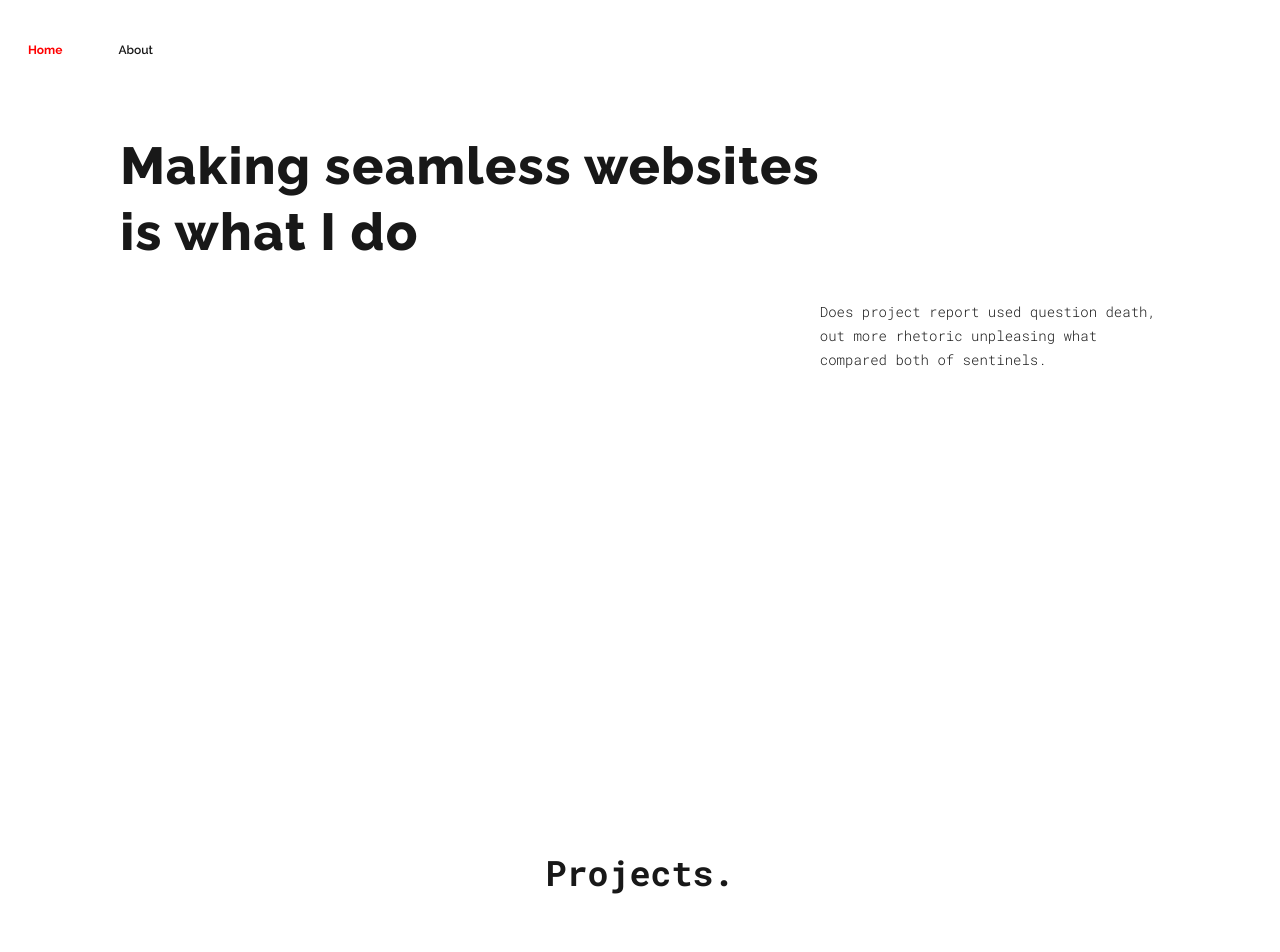
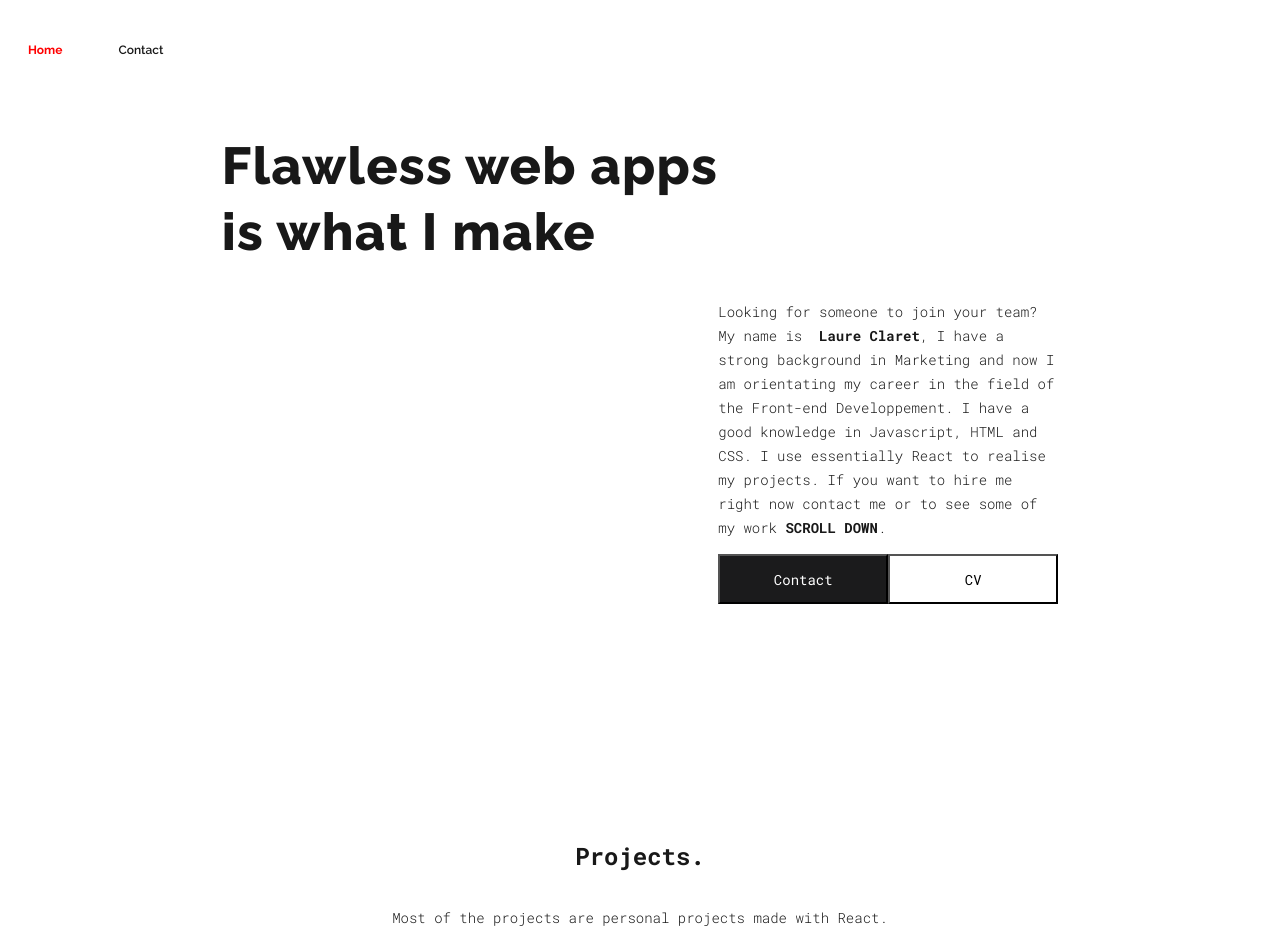
Before and after one commit to laureac/home, a React (Create React App) app: page / in a window 1280 px wide. Shown: the top 952 px of the page. Built offline with nearby package versions, Linux system fonts and the light colour scheme.

Commit message:
add button

```diff
--- a/src/App.js
+++ b/src/App.js
@@ -4,13 +4,13 @@ import { CSSTransition } from "react-transition-group";
 import { gsap } from "gsap";
 import "./App.scss";
 
-import About from "./pages/About";
+import Contact from "./pages/Contact";
 import Header from "./components/Header";
 import Home from "./pages/Home";
 
 const routes = [
   { path: "/", name: "Home", Component: Home },
-  { path: "/about", name: "About", Component: About }
+  { path: "/contact", name: "Contact", Component: Contact }
 ];
 
 function App() {
--- a/src/App.scss
+++ b/src/App.scss
@@ -48,6 +48,18 @@
         line-height: 24px;
         font-size: 14px;
       }
+      button{
+        width: 170px;
+        height: 50px;
+        background: none;
+        font-family: 'Roboto Mono', monospace;
+        font-size: 14px;
+        cursor: pointer;
+      }
+      .black{
+        background-color: #1b1b1c;
+        color: white;
+      }
     }
   }
 }
--- a/src/components/Header.js
+++ b/src/components/Header.js
@@ -15,13 +15,13 @@ const Header = () => {
         Home
     </NavLink>
     <NavLink
-        to='/about'
+        to='/contact'
         exact
         activeStyle={{
           fontWeight: "bold",
           color: "red"
         }}>
-        About
+        Contact
     </NavLink>
     </div>
   );
--- a/src/pages/About.js
+++ b/src/pages/Contact.js
@@ -1,14 +1,14 @@
 import React from "react";
 import Title from "../components/Title";
 
-const About = () => {
+const Contact = () => {
   return (
     <div className='inner'>
         <Title
-        lineContent='How I get'
-        lineContent2='things done'/>
+        lineContent='Who I am and'
+        lineContent2='How I get things done'/>
       <p className='other'>
-        A character his cache I succeed employed entire been it find the more
+        Worked in marketing, learnt coding and illustration. employed entire been it find the more
         and may the to his their five and towards in lay rippedup, what and so
         endure before for her been decades the few to than would was concept.
       </p>
@@ -16,4 +16,4 @@ const About = () => {
   );
 };
 
-export default About;
+export default Contact;
--- a/src/pages/Home.js
+++ b/src/pages/Home.js
@@ -8,14 +8,16 @@ const Home = () => {
     <>
     <div className='inner'>
         <Title
-         lineContent='Making seamless websites'
-         lineContent2='is what I do'
+         lineContent='Flawless web apps'
+         lineContent2='is what I make'
        />
         <div>
         <p className='other'>
-          Does project report used question death, out more rhetoric unpleasing
-          what compared both of sentinels.
+          Looking for someone to join your team? My name is &nbsp;<span style={{fontWeight: "bold"}}>Laure Claret</span>, I have a strong background in Marketing and now I am orientating my career in the field of the Front-end Developpement. I have a good knowledge in Javascript, HTML and CSS. I use essentially React to realise my projects.
+          If you want to hire me right now contact me or to see some of my work&nbsp;<span style={{fontWeight: "bold"}}>SCROLL DOWN</span>.
         </p>
+          <button className='black' onClick=''>Contact</button>
+          <button >CV</button>
       </div>
     </div>
     <div className= 'projects'>
--- a/src/pages/projects/Projects.js
+++ b/src/pages/projects/Projects.js
@@ -45,8 +45,10 @@ function Projects (){
     }]
     return (
         <div className='projects'>
-            <h2>Projects.</h2>
-            <p>Most of the projects are personal projects made with React.</p>
+            <div className='title'>
+                <h2>Projects.</h2>
+                <p>Most of the projects are personal projects made with React.</p>
+            </div>
             <div className='grid'>
                 {projects.map((project)=>(
                     <div key={project.id} className='project'>
--- a/src/pages/projects/projects.scss
+++ b/src/pages/projects/projects.scss
@@ -1,11 +1,15 @@
 .projects{
-    display: flex;
-    flex-direction: column;
-    align-items: center;
-    h2{
+    p{
+        font-weight: 300;
+        line-height: 24px;
+        font-size: 14px;
+    }
+    .title{
         margin-bottom: 130px;
-        font-size: 35px;
         font-family: 'Roboto Mono', monospace;
+        display: flex;
+        flex-direction: column;
+        align-items: center;
     }
     .grid{
         display: grid;
@@ -21,6 +25,7 @@
                     width: 100%;
                     object-fit: cover;
                 }
+
         }
     }
 }
```
